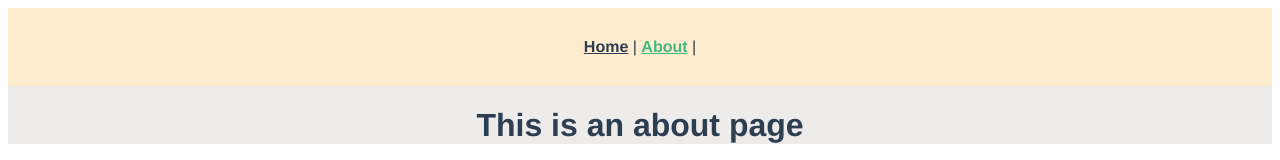
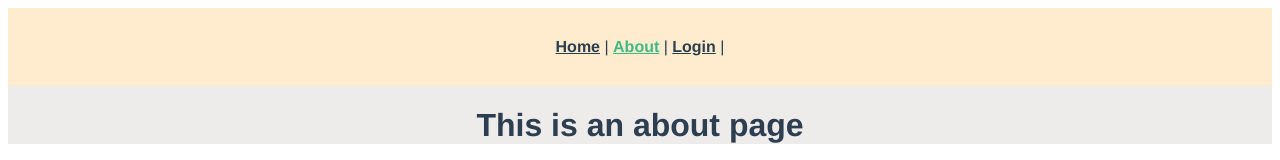
Before and after one commit to Joecover99/Tp2_ProgWeb, a Vue app in the folder tp2/: page /#/about in a window 1280 px wide. Shown: the top 160 px of the page. Built offline with nearby package versions, Linux system fonts and the light colour scheme; what vue-agile would draw is missing.

Commit message:
login made
logique working
need to link to admin page when auth

```diff
--- a/tp2/src/App.vue
+++ b/tp2/src/App.vue
@@ -3,10 +3,37 @@
     <div id="nav">
       <router-link to="/">Home</router-link> |
       <router-link to="/about">About</router-link> |
+      <router-link to="/login" :hidden="userIsAuth">Login</router-link> |
+      <button @click="userIsAuth = false" v-show="userIsAuth">Logout</button>
+
     </div>
-    <router-view/>
+    <router-view @Login::userIsAuth="changeLoginResult"/>
   </div>
 </template>
+
+<script>
+    export default {
+
+      data() {
+        return {
+          userIsAuth: false,
+        }
+      },
+
+       methods: {
+          changeLoginResult({loginResult}) {
+            this.userIsAuth = loginResult
+          }
+       },
+
+       computed: {
+          isLogged() {
+            return this.userIsAuth
+          }
+        },
+    }
+</script>
+
 
 <style>
 #app {
--- a/tp2/src/components/Comments.vue
+++ b/tp2/src/components/Comments.vue
@@ -50,7 +50,7 @@
          },
 
         methods:{
-            addComment: function (){
+            addComment(){
                 if(this.critics.id && this.critics.comment){
                     this.critics.comments.push({author: this.critics.critic_first_name + this.crtitics.critic_last_name, content: this.critics.comment})
                 }else{
--- a/tp2/src/components/MakeViewDetail.vue
+++ b/tp2/src/components/MakeViewDetail.vue
@@ -20,6 +20,8 @@
             </div>
            <Comment v-bind:critics="critics"/>
 
+
+
     </div>
 </template>
 
@@ -33,7 +35,7 @@ import Comment from '../components/Comments.vue'
     export default {
         components:{
             StarRating,
-            Comment,
+            Comment
         },
          data() {
             return {
--- a/tp2/src/router/index.js
+++ b/tp2/src/router/index.js
@@ -20,6 +20,14 @@ Vue.use(VueRouter)
     component: () => import(/* webpackChunkName: "about" */ '../views/About.vue')
   },
   {
+    path: '/login',
+    name: 'Login',
+    // route level code-splitting
+    // this generates a separate chunk (about.[hash].js) for this route
+    // which is lazy-loaded when the route is visited.
+    component: () => import(/* webpackChunkName: "about" */ '../views/LoginView.vue')
+  },
+  {
     path: '/films/:id',
     name: 'movie',
     component: () => import('../views/movieDetail.vue'),
--- /dev/null
+++ b/tp2/src/views/LoginView.vue
@@ -0,0 +1,30 @@
+<template>
+    <div class="Login">
+        Login <input type="text" name="username" placeholder="Username">
+        Mot De Passe <input type="password" name="password" placeholder="Password">
+        <br>
+      <button @click="logIn">Log in</button>
+    </div>
+</template>
+
+<script>
+    export default {
+        name: "login",
+
+        data() {
+            return {
+                // login,
+                // password,
+            }
+        },
+        methods: {
+            logIn() {
+            this.$emit('Login::userIsAuth', {loginResult: true})
+            }
+        },
+    }
+</script>
+
+<style lang="scss" scoped>
+
+</style>
```
